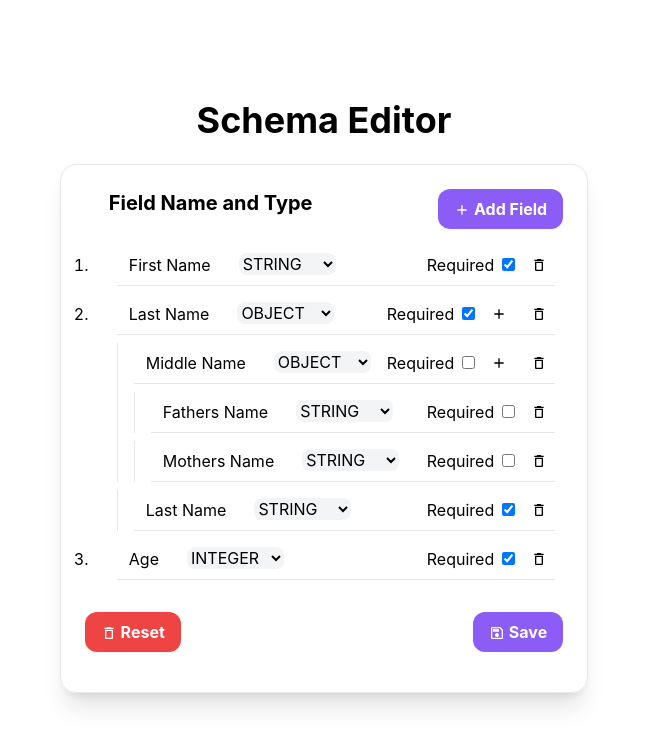
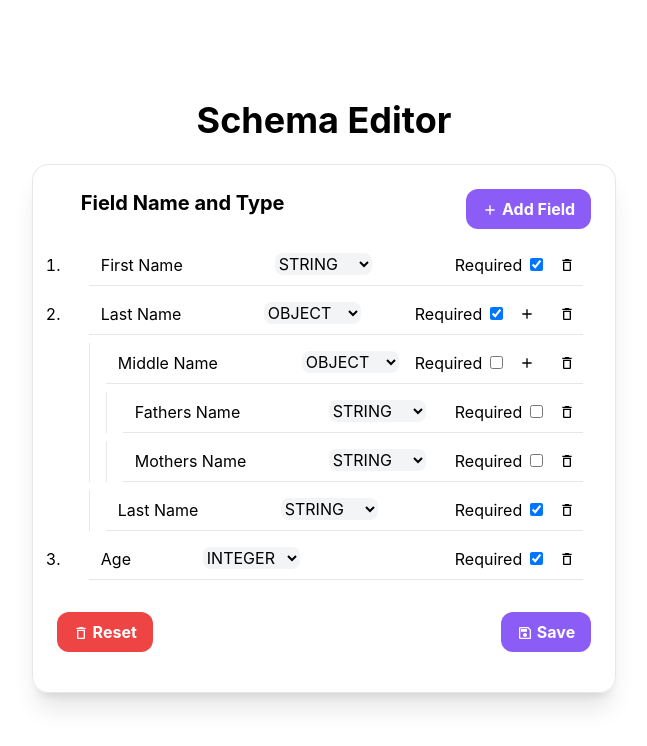
Before and after one commit to Pranav-yadav/schemaeditor, a React (Vite) app: page / in a window 1280 px wide. Shown: the top 746 px of the page, without its empty margins (316-963 px from the left). Built offline with nearby package versions, Linux system fonts and the light colour scheme.

Commit message:
refactor: use proxy name state and debounce changes

```diff
--- a/src/components/FieldRow.tsx
+++ b/src/components/FieldRow.tsx
@@ -1,4 +1,4 @@
-import React from "react";
+import React, { useEffect } from "react";
 import { FieldTypes, Field } from "../types";
 import { MdAdd, MdDeleteOutline } from "react-icons/md";
 
@@ -6,29 +6,28 @@ export default function FieldRow({
   field,
   idx,
   onAddField,
+  onNameChange,
   onTypeChange,
   onRequiredChange,
 }: FieldRowProps): JSX.Element {
-  const handleClickName = (
-    evt: React.MouseEvent<HTMLParagraphElement>,
-    id: string
-  ) => {
-    const elemId = evt.currentTarget.id;
-    const input = document.getElementById(id);
-    if (input) {
-      input.focus();
-      input.contentEditable = "true";
-      input.addEventListener("keydown", (evt) => {
-        if (evt.key === "Enter") {
-          evt.preventDefault();
-          input.contentEditable = "false";
-        }
-      });
-      input.addEventListener("blur", () => {
-        input.contentEditable = "false";
-      });
-    }
-  };
+  const [fieldName, setFieldName] = React.useState<string>("" + field.name);
+  const handleNameChange = React.useMemo(
+    () => (evt: React.ChangeEvent<HTMLInputElement>) => {
+      const newName = evt.target.value;
+      if (field.name === newName) return; // avoid unnecessary re-renders
+      setFieldName(newName);
+    },
+    []
+  );
+
+  // debounce name change from input name poxy
+  useEffect(() => {
+    if (field.name === fieldName) return; // avoid unnecessary re-renders
+    const timeoutId = setTimeout(() => {
+      onNameChange(field.id, idx, fieldName);
+    }, 250);
+    return () => clearTimeout(timeoutId);
+  }, [fieldName]);
 
   const handleClickDelete = (id: string, idx: number) => {
     // TODO: update state
@@ -38,21 +37,22 @@ export default function FieldRow({
   return (
     <div className="flex flex-row justify-between items-center my-2 ml-4 py-1 border-b text-black dark:text-white hover:bg-gray-100 dark:hover:bg-neutral-700">
       <div className="flex flex-row">
+        {/* Input for field name, controlled using proxy name state */}
         <div className="flex flex-col rounded-lg">
-          <p
-            className="text px-3 rounded-lg hover:bg-white hover:text-black focus:bg-white focus:text-black"
+          <input
+            type="text"
+            className="text px-3 rounded-lg hover:bg-white hover:text-black focus:bg-white focus:text-black focus:scale-105 focus:shadow-lg focus:outline-neutral dark:focus:outline-gray-200 dark:focus:border dark:focus:border-gray-200 overflow-x"
             id={field.id}
-            onClick={(evt) => {
-              evt.preventDefault();
-              handleClickName(evt, field.id);
-            }}
             placeholder="addName"
             autoCorrect="false"
             spellCheck="false"
             title="Click to edit"
-          >
-            {field.name || "addName"}
-          </p>
+            onChange={handleNameChange}
+            minLength={2}
+            maxLength={20}
+            size={fieldName.length}
+            value={fieldName}
+          ></input>
         </div>
         {/* dropdown to select type prop*/}
         <div className="flex flex-col px-2 ml-2">
@@ -61,11 +61,15 @@ export default function FieldRow({
             id="type"
             defaultValue={field.type}
             onChange={(evt) => {
-              evt.preventDefault();
-              onTypeChange(field.id, idx, evt.currentTarget.value);
+              onTypeChange(
+                field.id,
+                idx,
+                field.type,
+                evt.target.value as FieldTypes
+              );
             }}
             title="Click to select"
-            className="rounded-lg cursor-pointer bg-gray-100 dark:bg-neutral-700 hover:bg-white dark:hover:bg-neutral-700"
+            className="rounded-lg cursor-pointer bg-gray-100 dark:bg-neutral-700 hover:bg-white dark:hover:bg-neutral-700 focus:outline-gray-200"
           >
             {Object.values(FieldTypes).map((val) => (
               <option key={val} value={val}>
@@ -78,16 +82,16 @@ export default function FieldRow({
       <div className="flex flex-row">
         {/* switch for required prop */}
         <div className="flex flex-row items-center ml-2">
-          <label htmlFor="required" className="mr-2 cursor-pointer">
+          <label htmlFor={`required-${field.id}`} className="mr-2">
             Required
           </label>
           <input
+            id={`required-${field.id}`}
             type="checkbox"
             checked={field.required}
             className="cursor-pointer"
             onChange={(evt) => {
-              evt.preventDefault();
-              onRequiredChange(field.id, idx, evt.currentTarget.checked);
+              onRequiredChange(field.id, idx, evt.target.checked);
             }}
           />
         </div>
@@ -95,9 +99,8 @@ export default function FieldRow({
         {field.type === FieldTypes.OBJECT && (
           <button
             className="hover:bg-violet-500 p-2 dark:hover:bg-violet-500 font-extrabold rounded-xl ml-2"
-            onClick={(evt) => {
-              evt.preventDefault();
-              onAddField(field.id, idx);
+            onClick={(evt: React.MouseEvent<HTMLButtonElement>) => {
+              onAddField(field.id);
             }}
             title="Click to add new field"
           >
@@ -108,7 +111,6 @@ export default function FieldRow({
         <button
           className="hover:bg-red-400 p-2 dark:hover:bg-red-500 font-bold rounded-xl ml-2"
           onClick={(evt) => {
-            evt.preventDefault();
             handleClickDelete(field.id, idx);
           }}
           title="Click to delete this field"
@@ -123,7 +125,13 @@ export default function FieldRow({
 export type FieldRowProps = {
   field: Field;
   idx: number;
-  onAddField: (id: string, idx: number) => void;
-  onTypeChange: (id: string, idx: number, type: string) => void;
+  onAddField: (id: string) => void;
+  onNameChange: (id: string, idx: number, name: string) => void;
+  onTypeChange: (
+    id: string,
+    idx: number,
+    currentType: FieldTypes,
+    type: FieldTypes
+  ) => void;
   onRequiredChange: (id: string, idx: number, required: boolean) => void;
 };
```
